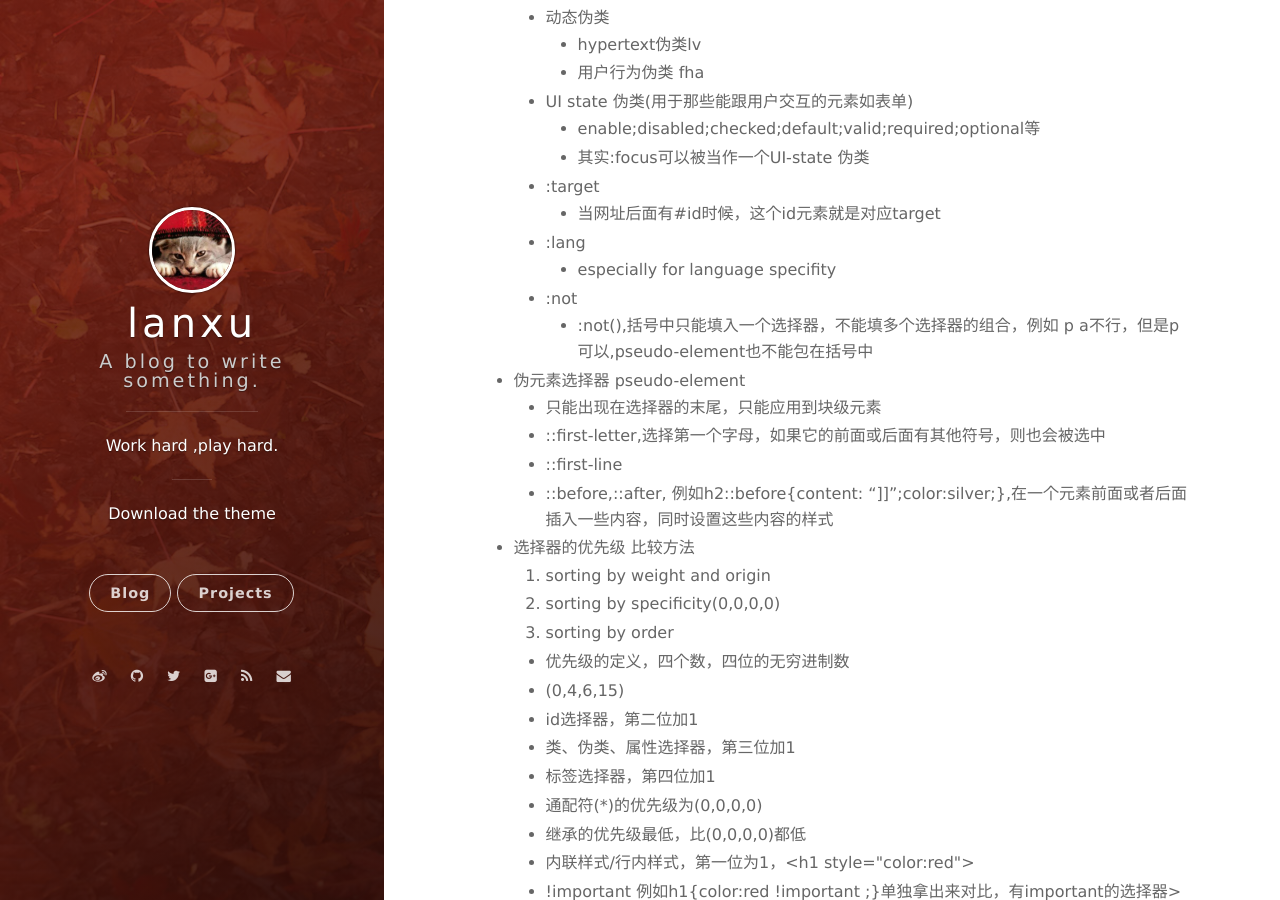
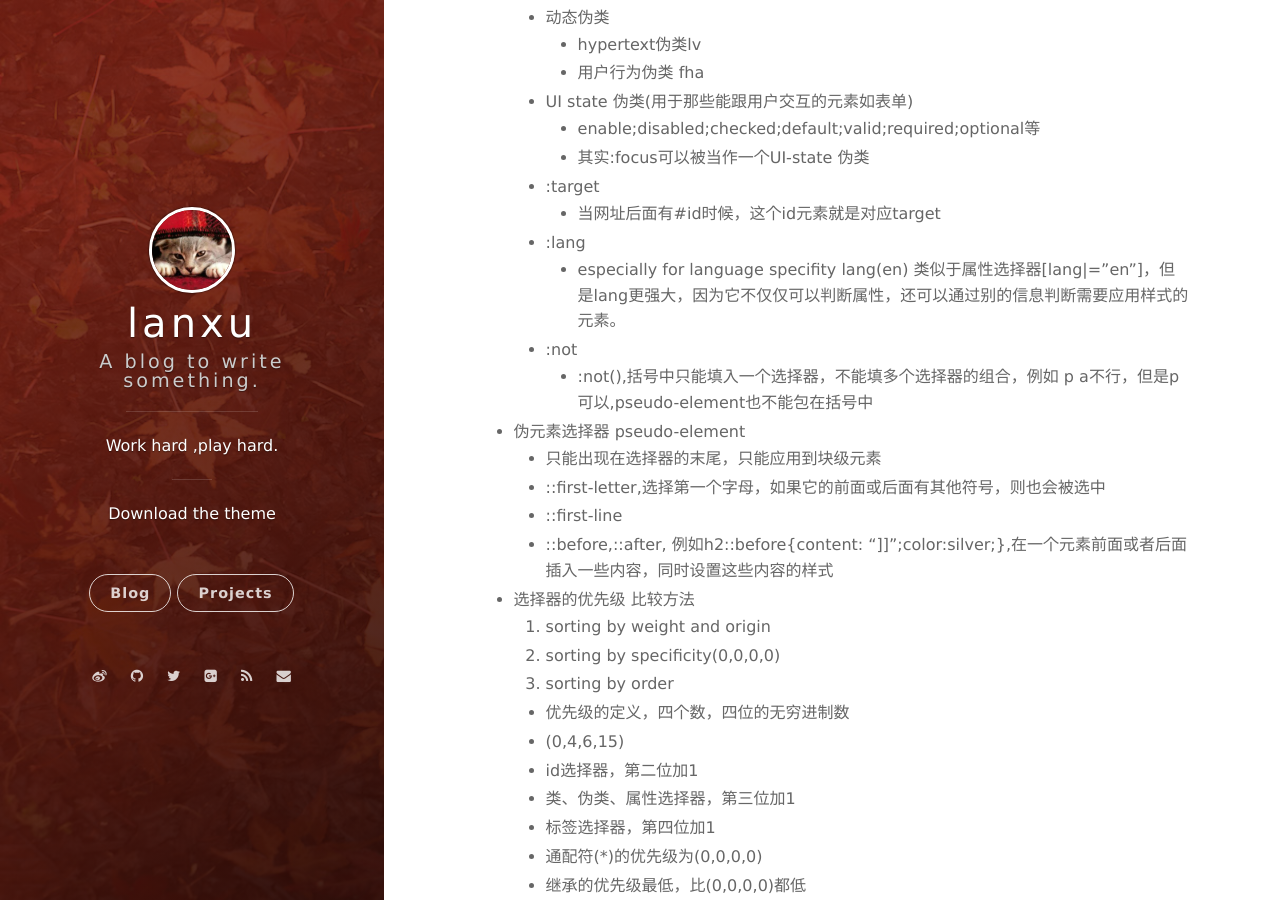
Before and after one commit to Rubick1/Rubick1.github.io, a Jekyll site: the page built from _posts/2017-05-07-selecor-and-specifity.md, in a window 1280 px wide and 900 px high, scrolled down 929 px. Built offline with Jekyll 4.4.1, drawn with Linux system fonts in a browser that asks for light colours; nearby versions of some CDN libraries; our own code applies the rules of GitHub Pages for plain Markdown files; comment, search, counter and statistics services are not loaded.

Commit message:
selector-eidt4

```diff
--- a/_posts/2017-05-07-selecor-and-specifity.md
+++ b/_posts/2017-05-07-selecor-and-specifity.md
@@ -40,6 +40,7 @@
     * 当网址后面有#id时候，这个id元素就是对应target
   * :lang
     * especially for language specifity
+    lang(en) 类似于属性选择器\[lang|="en"]，但是lang更强大，因为它不仅仅可以判断属性，还可以通过别的信息判断需要应用样式的元素。
   * :not
     * :not(),括号中只能填入一个选择器，不能填多个选择器的组合，例如 p a不行，但是p可以,pseudo-element也不能包在括号中
 
```
